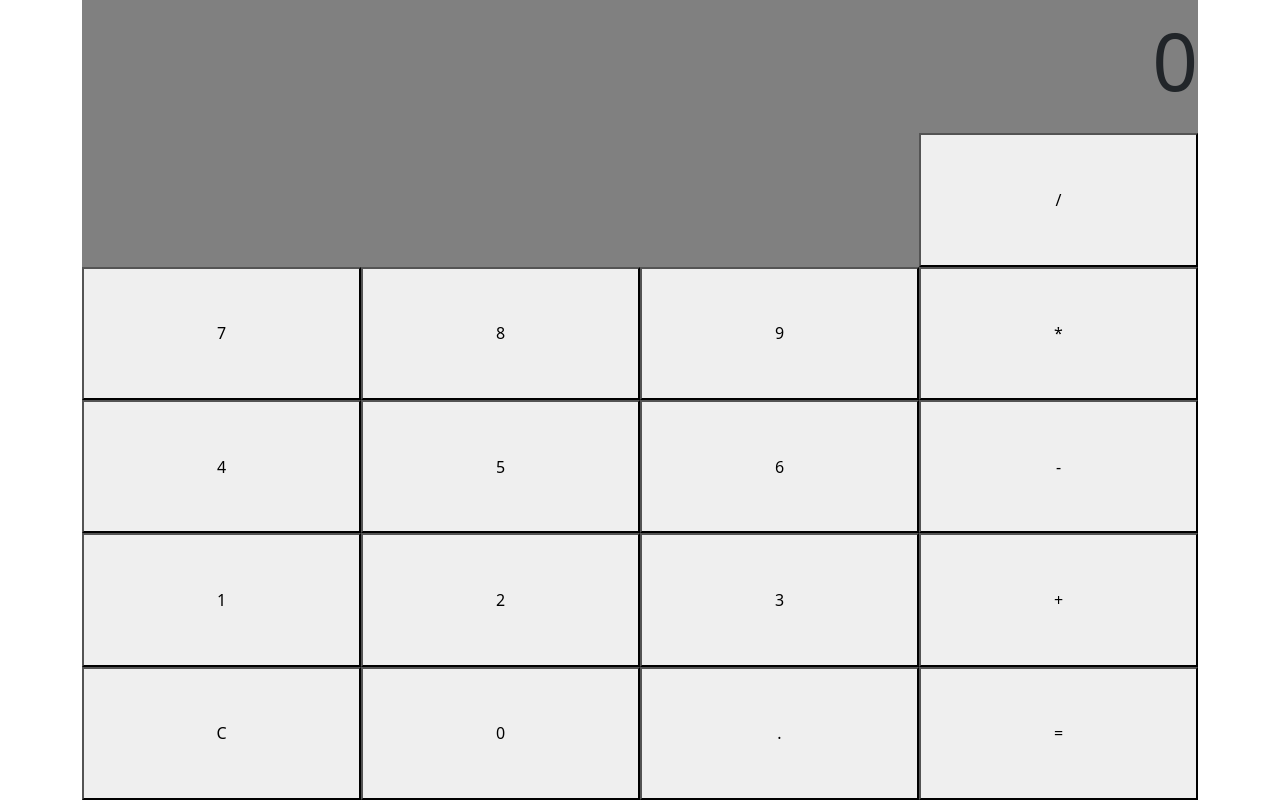
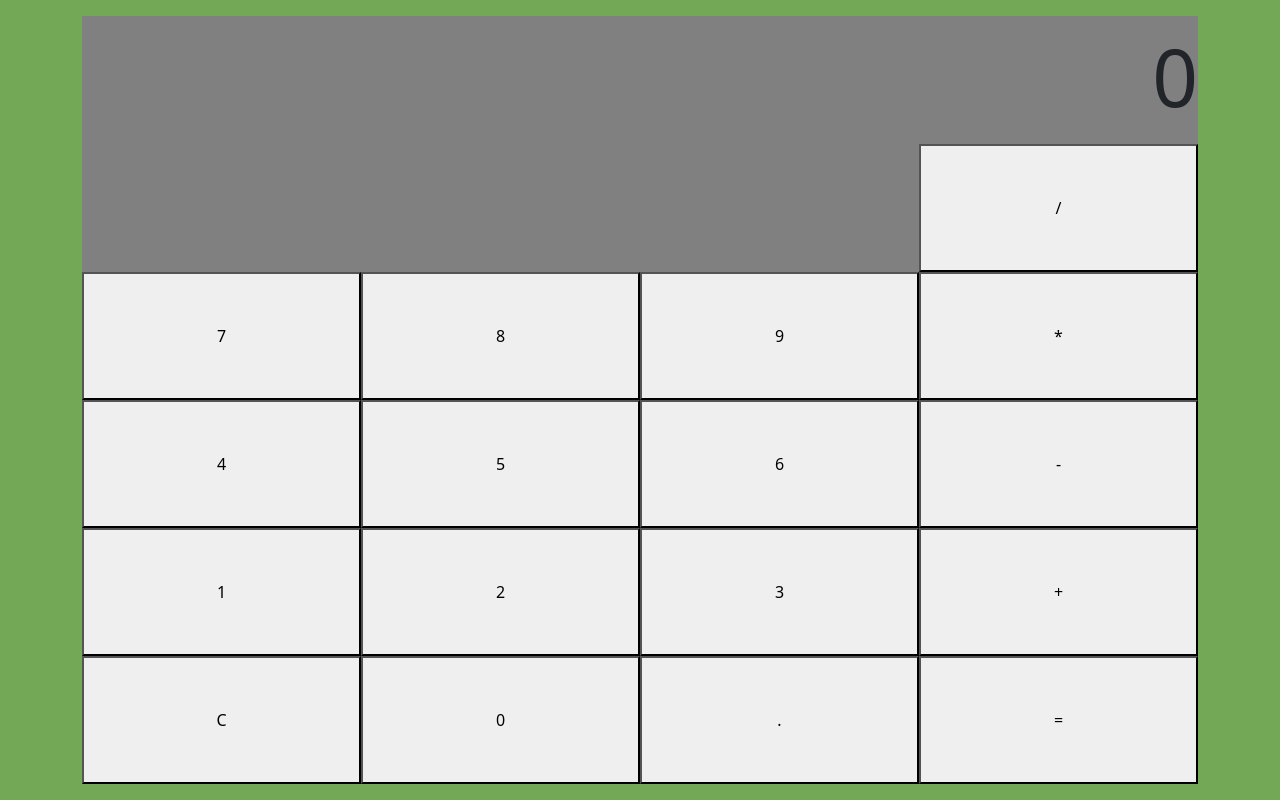
Before and after one commit to MatthewBroyles/Calculator, a plain HTML site: page index.html in a window 1280 px wide. Drawn offline with nearby package versions, Linux system fonts and the light colour scheme.

Commit message:
Update style.css

```diff
--- a/style.css
+++ b/style.css
@@ -1,4 +1,7 @@
+.everything{
+    background-color: #73a857;
 
+}
 .container {  display: grid;
     grid-template-columns: 1fr 1fr 1fr 1fr;
     grid-template-rows: 1fr 1fr 1fr 1fr 1fr 1fr;
@@ -8,6 +11,8 @@
     justify-content: stretch;
     justify-items: stretch;
     align-items: stretch;
+    padding-top: 2vh;
+    padding-bottom: 2vh;
     height: 100vh;
   }
 
```
